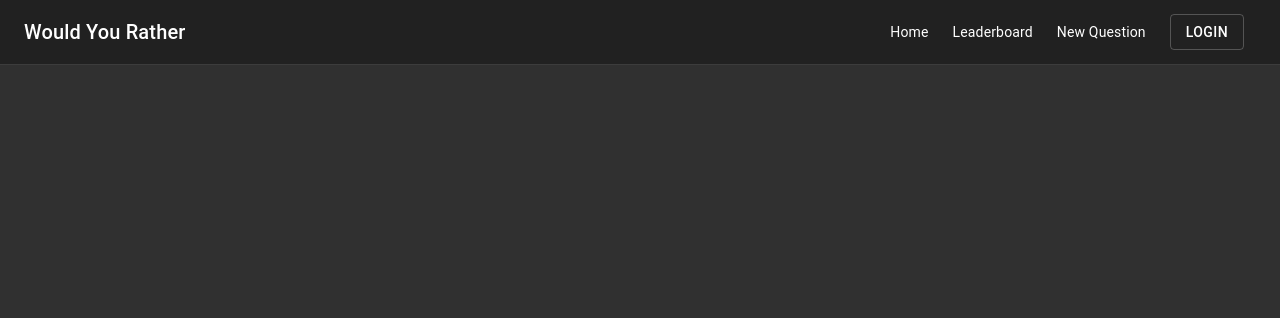
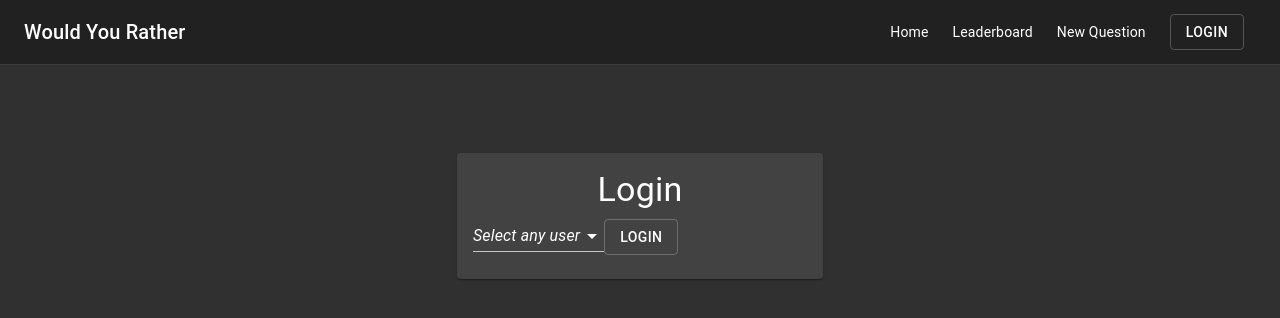
Before and after one commit to trentschnee/would-you-rather, a React (Create React App) app: page /login in a window 1280 px wide. Shown: the top 318 px of the page. Built offline with nearby package versions, Linux system fonts and the light colour scheme.

Commit message:
feat: Create login for functionality

```diff
--- a/src/components/App.js
+++ b/src/components/App.js
@@ -12,6 +12,7 @@ import Leaderboard from "./Leaderboard";
 import QuestionPage from "./Question"
 import ResultsPage from "./Results"
 import NewQuestion from "./NewQuestion"
+import LoginForm from "./LoginForm"
 const theme = createMuiTheme({
   palette: {
     type: "dark"
@@ -53,6 +54,7 @@ class App extends React.Component {
                   <Route path="/leaderboard" component={Leaderboard} />
                   <Route path="/newquestion" component={NewQuestion} />
                   <Route path="/results/:id" component={ResultsPage} />
+                  <Route path="/login" component={LoginForm} />
                   </Container>
 
          </div>
--- a/src/components/Home.js
+++ b/src/components/Home.js
@@ -52,6 +52,7 @@ const Home = props => {
         </Tabs>
     </Paper>
     <TabPanel value={value} index={0}>
+
     <Grid container spacing={3} >
         {unansweredIds.map(id => <Questionhome key={id} id={id} />)}
       </Grid>
--- /dev/null
+++ b/src/components/LoginForm.js
@@ -0,0 +1,95 @@
+// Going to be getting the id
+
+import React, {Component} from 'react';
+import {connect} from 'react-redux'
+import { withStyles } from "@material-ui/core/styles";
+import { Paper,Typography,ListItemText,Divider ,ListItem ,List,ListItemAvatar,Avatar,Grid,TextField,Button,ListItemSecondaryAction,IconButton,ListItemIcon,Select,MenuItem   } from "@material-ui/core";
+import {handleAddQuestion} from "../actions/Questions"
+import {Redirect} from 'react-router-dom'
+const useStyles = theme =>(
+  {
+    paper: {
+      marginTop: theme.spacing(3),
+      marginBottom: theme.spacing(3),
+      padding: theme.spacing(2),
+
+    },
+    inline: {
+      display: 'inline',
+    },
+  }
+);
+class LoginForm extends Component {
+  state = {
+    selectedValue :1,
+    toHome : false,
+  };
+  // handle change method will take in an event.
+  handleChange =(e) =>{
+     const selectedValue = e.target.value;
+
+     this.setState({selectedValue:selectedValue})
+  // takes in the target.value field from the event.
+
+
+  }
+
+render(){
+
+    const {id,classes,users} = this.props;
+    const {selectedValue,toHome} = this.state;
+    console.log(users, "<-users")
+    if (toHome === true){
+      return <Redirect to="/"/>
+    }
+    return(
+      <Grid container
+      direction="row"
+      justify="center"
+      alignItems="center" spacing={3} >
+        <Grid item xs={5} sm={5} md={5} >
+        <form onSubmit={this.handleSubmit}>
+      {/**Redirect to homeview if submitted**/}
+      <Paper p={2} className={classes.paper} justifyContent='space-between' >
+
+        <Typography component="h1" variant="h4" align="center">
+          Login
+        </Typography>
+
+
+      <List className={classes.root}>
+
+      <div>
+        <Select
+          labelId="demo-customized-select-label"
+          id="demo-customized-select"
+          value={selectedValue}
+          onChange={this.handleChange}
+        >
+          <MenuItem value={1}>
+            <em>Select any user</em>
+          </MenuItem>
+          {Object.keys(users).map((item)=> <MenuItem value={users[item].id}> <Avatar alt="Remy Sharp" src={users[item].avatarURL} />{users[item].name}</MenuItem> )}
+        </Select>
+  <Button variant="outlined"  type= "submit">Login</Button>
+
+      </div>
+
+    </List>
+
+
+      </Paper>
+      </form>
+      </Grid>
+      </Grid>
+    )
+}
+
+}
+function mapStateToProps({users},props){
+
+return{
+  users
+}
+}
+export default connect(mapStateToProps)(withStyles(useStyles)(LoginForm));
--- a/src/components/cards/Question.js
+++ b/src/components/cards/Question.js
@@ -88,7 +88,7 @@ class Question extends Component {
             </Grid>
             <Grid item xs={4} sm container>
             <JssProvider>
-              <form onSubmit={this.submit}>
+              <form >
 
 
           <FormControl component="fieldset" name="method-of-payment" onSubmit={this.submit}>
```
